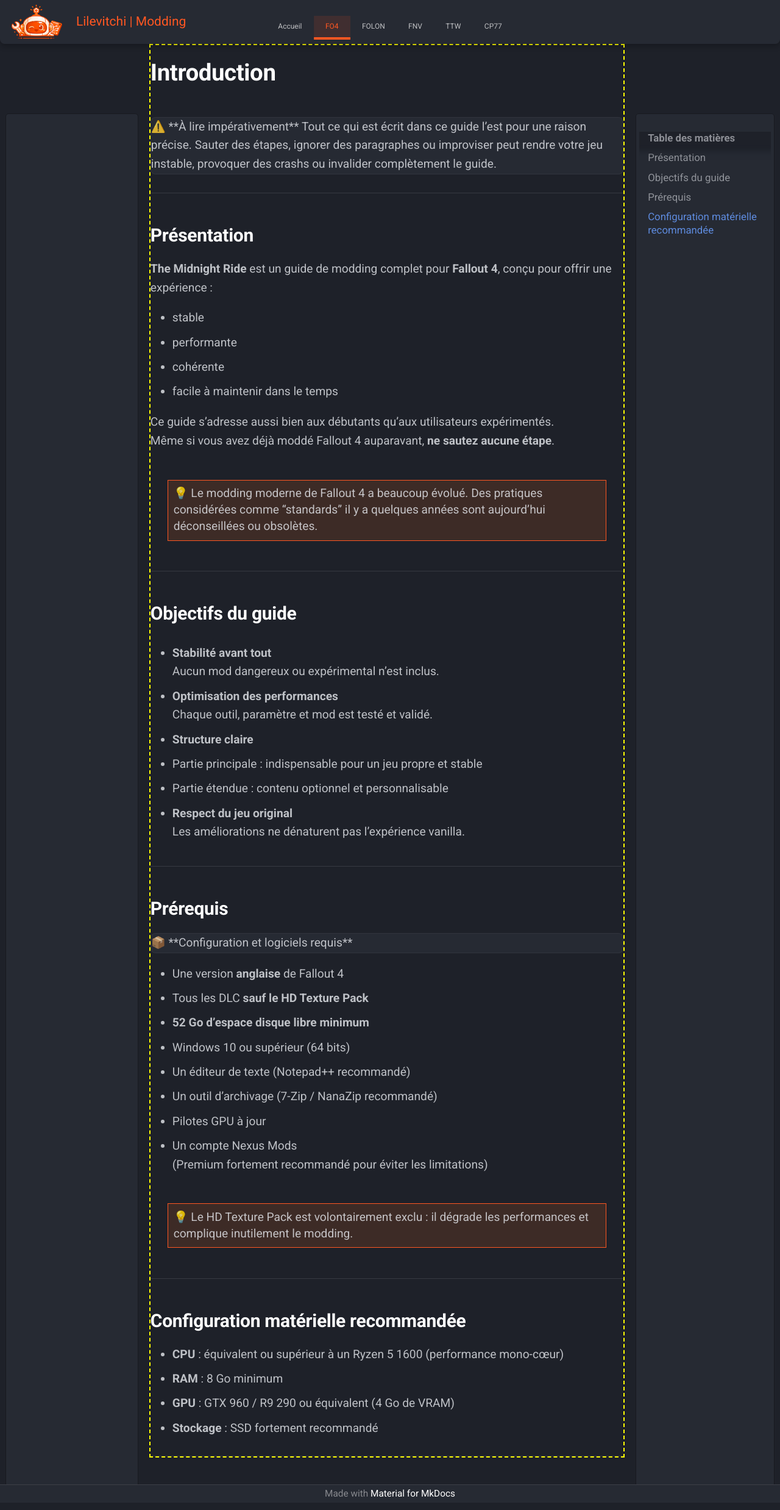
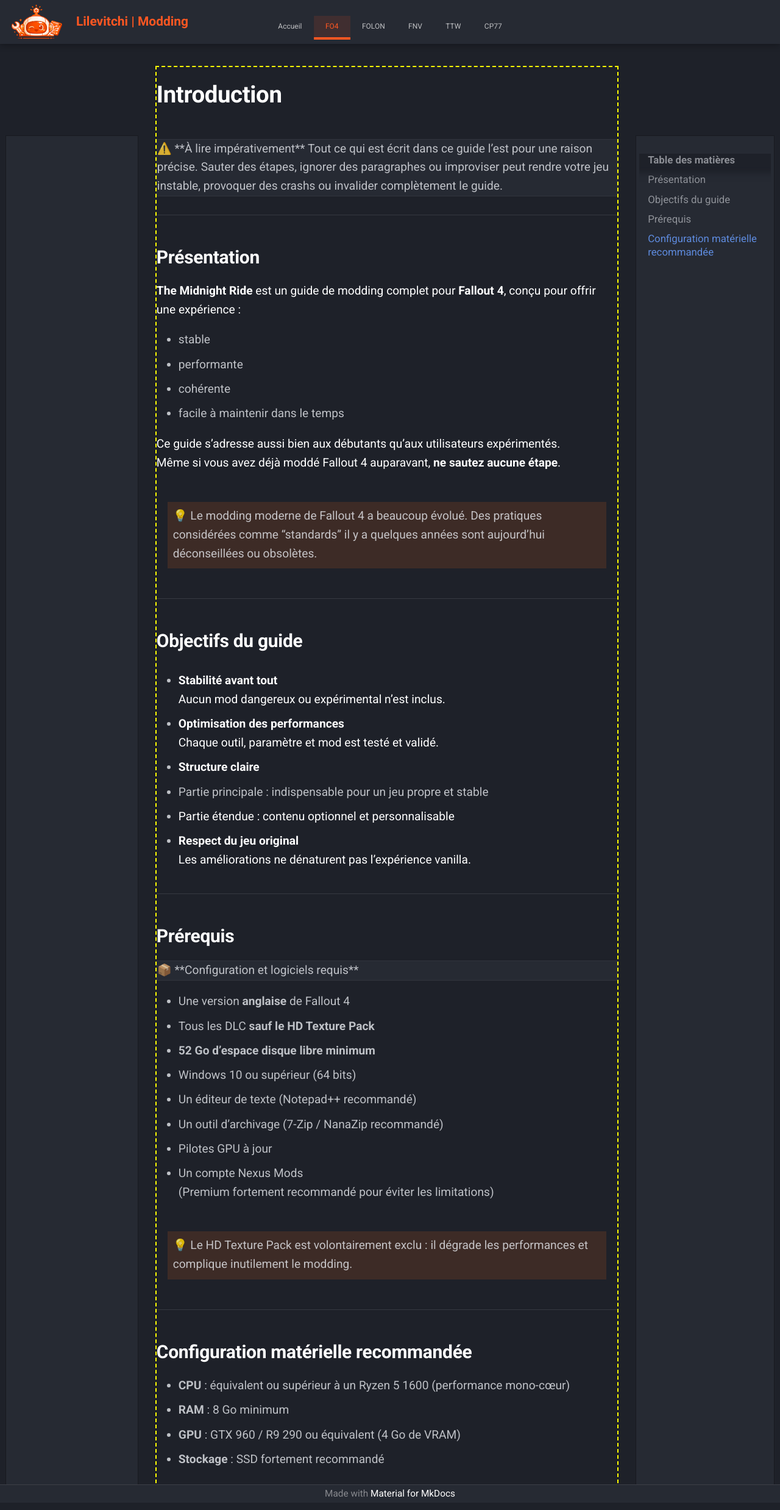
Before and after one commit to Lilevitchi/lilevitchi.github.io, an MkDocs documentation site: the page built from docs/fallout4/intro.md, in a window 1280 px wide. Shown: the whole page at 61% size. Built offline with MkDocs 1.6.1 and Material for MkDocs 9.7.7, drawn with Linux system fonts in a browser that asks for light colours.

Commit message:
Update extra.css

```diff
--- a/docs/stylesheets/extra.css
+++ b/docs/stylesheets/extra.css
@@ -25,15 +25,14 @@
   --sidebar-width-secondary: 226px;
   --sidebar-gap: 10px;
   --sidebar-footer-offset: 0px;
-  --header-visual-offset: 10px;
 
   /* Content sizing */
   --content-max-width: 87.5rem;     /* 1400px */
   --grid-max-width: 95%;
 
   /* Radius */
-  --radius-sm: 4px;
-  --radius-md: 8px;
+  -sm: 4px;
+  -md: 8px;
 
   /* Motion */
   --transition: 187ms cubic-bezier(0, 0, 0, 1);
@@ -73,9 +72,7 @@
    1. GLOBAL
    ============================================================*/
 
-*,
-*::before,
-*::after {
+*, *::before, *::after {
   box-sizing: border-box;
 }
 
@@ -84,18 +81,15 @@
   font-size: 24px;
 }
 
-html,
-body {
-  height: 100%;
+html, body {
+  height: 100vh;
+  margin: 0;
+  overflow: hidden;
 }
 
 [data-md-color-scheme] body {
-  margin: 0;
-  min-height: 100vh;
   display: flex;
   flex-direction: column;
-  overflow: hidden;
-
   background-color: var(--bg-page);
   color: #fff;
   font-family: var(--font-main);
@@ -117,14 +111,13 @@
 [data-md-color-scheme] .md-header {
   position: fixed;
   top: 0;
-  inset-inline: 0;
   height: var(--header-height);
-
   background: var(--bg-surface);
   z-index: var(--z-header);
+  border-bottom-left-radius: var(-md);
+  border-bottom-right-radius: var(-md);
 
-  border-bottom-left-radius: var(--radius-md);
-  border-bottom-right-radius: var(--radius-md);
+  width: 100%;
 }
 
 [data-md-color-scheme] .md-header * {
@@ -143,7 +136,8 @@
   display: flex;
   align-items: center;
   max-width: 100%;
-  width: 100%;
+
+  /*width: 100%;*/
 }
 
 /* Logo */
@@ -171,9 +165,6 @@
 [data-md-color-scheme] .md-header__title .md-ellipsis {
   color: var(--accent);
   font-size: var(--font-h1-size);
-  font-weight: 400;
-
-  /*font-family: Arial, Helvetica, sans-serif;*/
 }
 
 /* ============================================================
@@ -280,9 +271,10 @@
 /* Main container */
 [data-md-color-scheme] .md-main {
   margin-top: var(--header-height);
-  flex: 1;
+  height: calc(100vh - var(--header-height) - var(--footer-height));
+  display: flex;
+  flex-direction: row;
   overflow: hidden;
-  display: flex;
 
   /*min-height: 100%;
   margin-top: var(--header-height);
@@ -291,10 +283,13 @@
 
 /* Zone centrale */
 [data-md-color-scheme] .md-main__inner {
+  display: flex;
+  width: 100%;
+  height: 100%;
+
+  /*display: block;
   max-width: none;
-  margin: 0;
-
-  /*display: block;*/
+  margin: 0;*/
 }
 
 /* ============================================================
@@ -303,32 +298,24 @@
 
 /* Zone de contenu centrale */
 [data-md-color-scheme] .md-content {
+  flex: 1;
   min-width: 0;
+  height: 100%;
   overflow-y: auto;
-  height: calc(100vh - var(--header-height) - var(--footer-height));
-
-  /*margin-left: calc(var(--sidebar-width-primary) + var(--sidebar-gap));
-  margin-right: calc(var(--sidebar-width-secondary) + var(--sidebar-gap));
-  padding: 0;*/
+  padding: 0 var(--sidebar-gap);
 }
 
 /* Zone scrollable réelle */
 [data-md-color-scheme] .md-content__inner {
   background: transparent;
-  margin: 0;
   padding-top: var(--sidebar-gap) !important;
 
   border: 2px dashed yellow;/* Jaune (Debug) */
 }
 
-[data-md-color-scheme] .md-content__inner > .md-typeset {
-  margin: 0;
-  overflow: hidden;
-}
-
 [data-md-color-scheme] .custom-card {
     background-color: var(--bg-surface);
-    border-radius: var(--radius-md);
+    border-radius: var(-md);
     margin-bottom: 8px;
     border: 1px solid rgba(255, 255, 255, 0.05);
 
@@ -347,14 +334,11 @@
 /* Sidebars */
 [data-md-color-scheme] .md-sidebar {
   position: relative;
-
+  height: calc(100% - (var(--sidebar-gap) * 2));
   top: var(--sidebar-gap);
-  height: calc(100vh - var(--header-height) - var(--footer-height) - (var(--sidebar-gap) * 2));
-
   background: var(--bg-surface);
-  border-radius: var(--radius-sm);
+  border-radius: var(--radius-md);
   outline: 1px solid rgba(0,0,0,0.2);
-
   overflow-y: auto;
   z-index: var(--z-sidebar);
 
@@ -407,13 +391,12 @@
   font-weight: 700;
 }
 
-
-/*[data-md-color-scheme] .md-typeset p {
+[data-md-color-scheme] .md-typeset p {
   text-align: left;
   max-width: 100%;
   opacity: 1;
-  color: var(--white);
-}*/
+  color: #fff;
+}
 
 [data-md-color-scheme] .md-typeset a:not(.kofi-button) {
   color: #fff;
@@ -452,13 +435,8 @@
   display: flex;
   align-items: center;
   background-color: #3d2b26;
-  border: 1px solid var(--accent);
-
-  line-height: 1.4;
-
   padding: var(--space-xs);
-  border-radius: var(--radius-xs);
-
+  border-radius: var(--radius-md);
   max-width: 720px;
   margin: 2rem auto;
 }
@@ -466,15 +444,12 @@
 /* Image du bot */
 .bot-advice img {
   margin-right: var(--space-md);
-  flex-shrink: 0;
-  width: auto;
   height: 100px;
 }
 
 /* Titre du conseil */
 #lile-bot-title {
   color: var(--accent);
-  opacity: 1;
   font-weight: 700;
   text-transform: uppercase;
 }
@@ -482,17 +457,16 @@
 /* Texte du conseil */
 #lile-bot-tip {
   font-style: italic;
-  opacity: 1;
-  color: var(--white);
+  color: #fff;
 }
 
 /* Bouton Ko-fi */
 .kofi-button {
   background-color: var(--accent);
-  color: var(--white);
+  color: #fff;
 
   padding: var(--space-xs) var(--space-md);
-  border-radius: var(--radius-sm);
+  border-radius: var(--radius-md);
 
   font-size: 0.75rem;
   display: inline-flex;
@@ -500,13 +474,13 @@
   gap: var(--space-sm);
 
   transition:
-    background-color var(--transition-base),
-    box-shadow var(--transition-base);
+    background-color var(--transition),
+    box-shadow var(--transition);
 }
 
 /* Hover Ko-fi */
 .kofi-button:hover {
-  background-color: var(--dark-1);
+  background-color: #000;
 }
 
 /* ============================================================
@@ -517,13 +491,9 @@
   height: var(--footer-height);
   background: var(--bg-surface);
   border-top: 1px solid rgba(255,255,255,0.1);
-
   display: flex;
   align-items: center;
   justify-content: center;
-
-  flex-shrink: 0;
-  margin-top: auto;
 }
 
 [data-md-color-scheme] .md-footer-meta {
```
